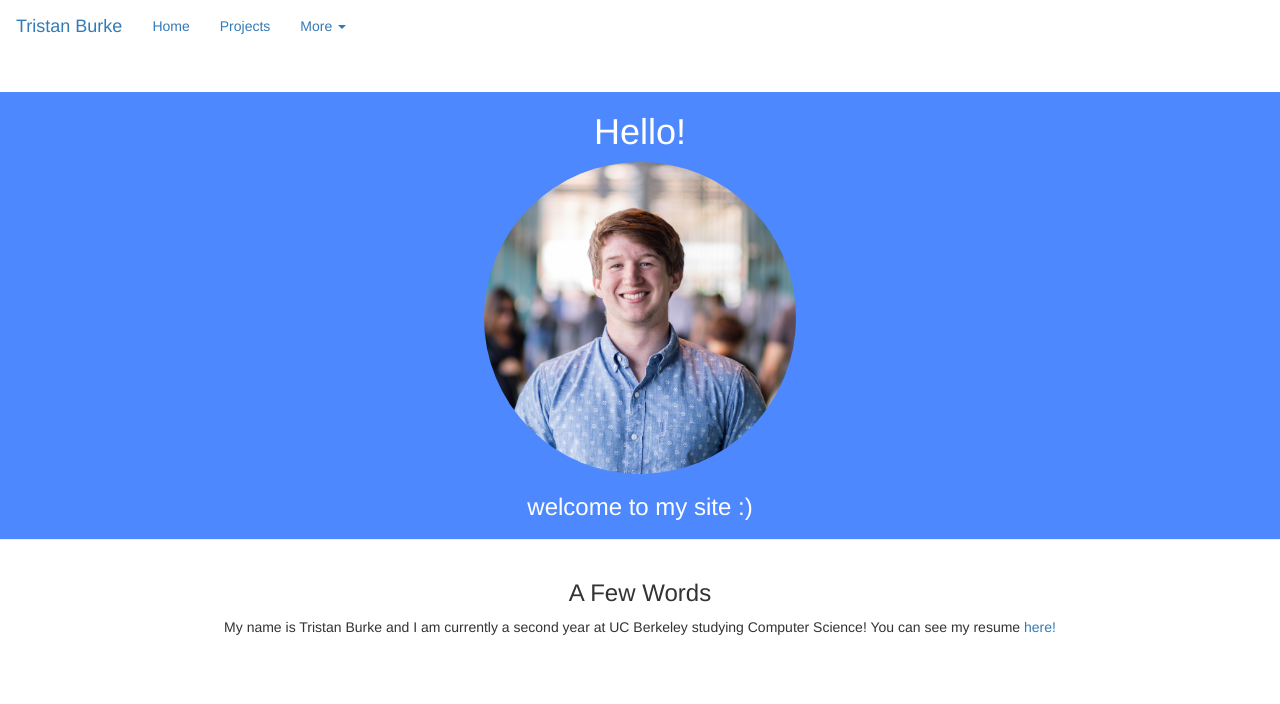
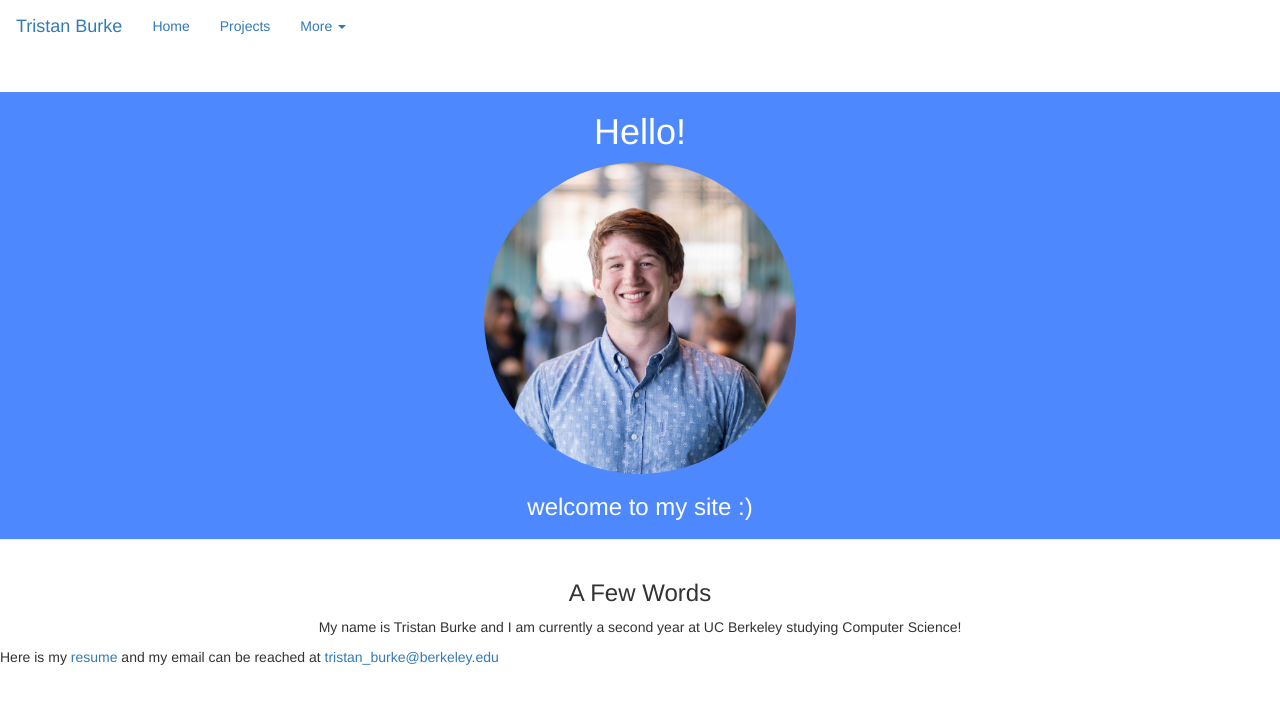
Before and after one commit to tristanburke/tristanburke.github.io, a plain HTML site: page Home.html in a window 1280 px wide. Drawn offline with nearby package versions, Linux system fonts and the light colour scheme.

Commit message:
home page edit

```diff
--- a/Home.html
+++ b/Home.html
@@ -41,8 +41,10 @@
 </div>
 <div class="container-fluid bg-2 text-center">
     <h3>A Few Words</h3>
-    <p>My name is Tristan Burke and I am currently a second year at UC Berkeley studying Computer Science!
-    You can see my resume <a href ="tristanburke-resume.pdf">here! </a></p>
+    <p>My name is Tristan Burke and I am currently a second year at UC Berkeley studying Computer Science! </p>
+</div>
+<div class="info">
+    Here is my <a href ="tristanburke-resume.pdf.pdf">resume</a> and my email can be reached at <a href = "mailto:tristan_burke@berkeley.edu"> tristan_burke@berkeley.edu </a>
 </div>
 </body>
 </html>
```
